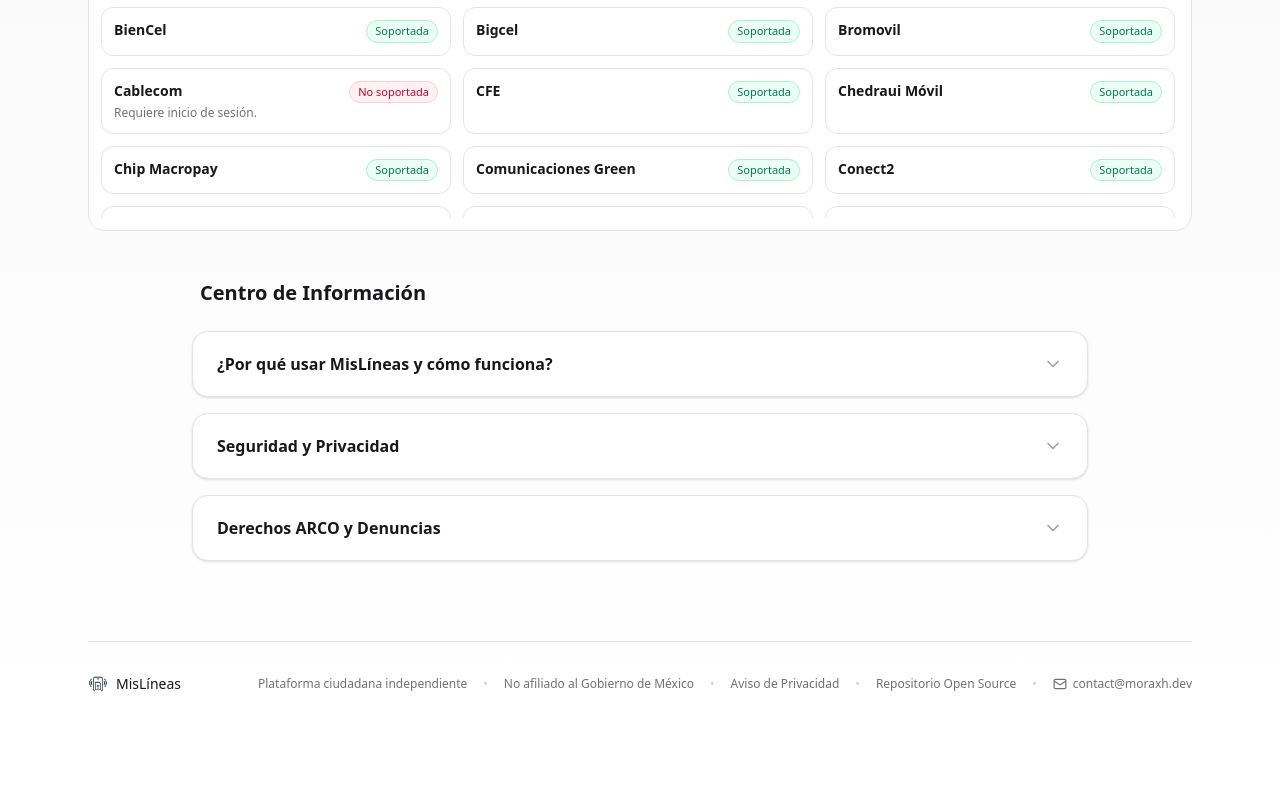
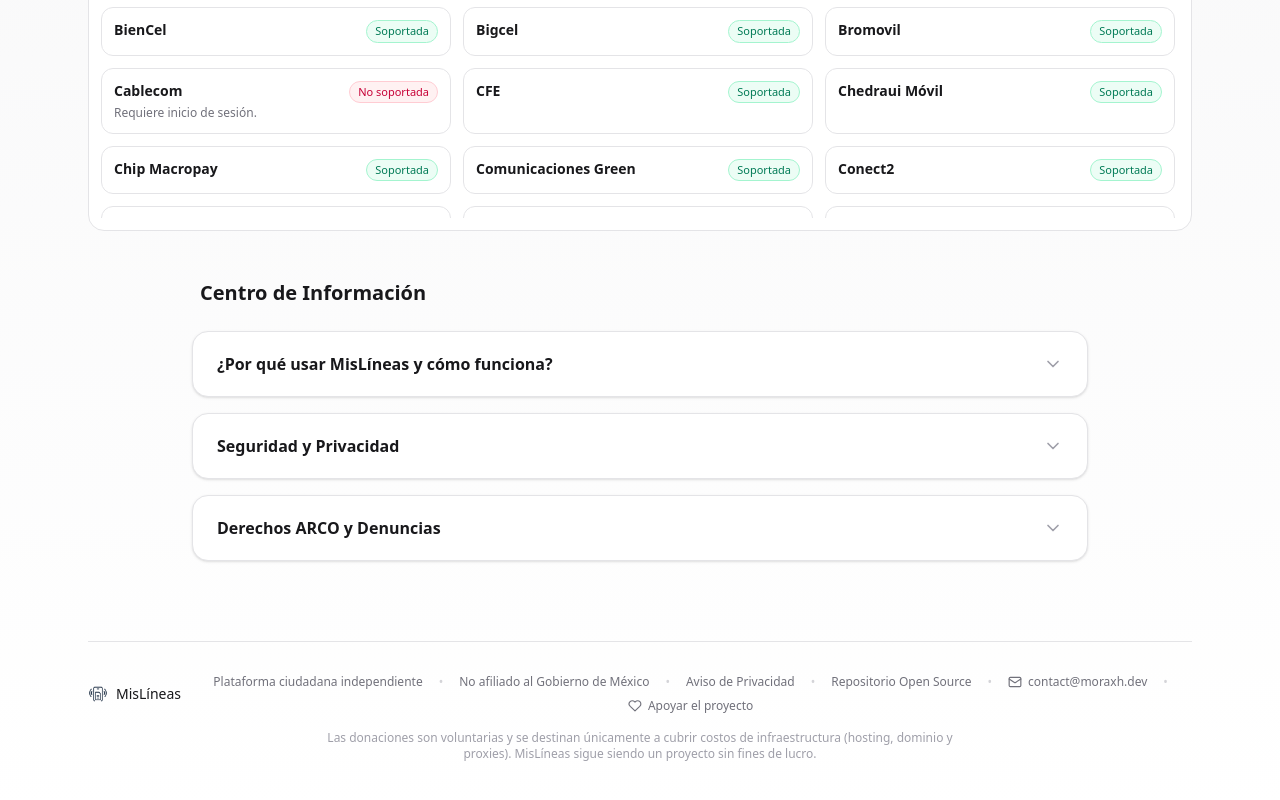
Before and after one commit to CarlosNunezMX/MisLineas, a Next.js app: page / in a window 1280 px wide. Shown: the part 1939-2739 px from the top of the page. Before the commit the page ends 2681 px from the top, so only its background shows below. Built offline with nearby package versions, Linux system fonts and the light colour scheme.

Commit message:
Restore Ko-fi donation link and improve footer wrapping
Footer items now use whitespace-nowrap and flex-wrap so labels don't
break mid-word on narrow viewports.

```diff
--- a/src/components/home/Footer.tsx
+++ b/src/components/home/Footer.tsx
@@ -3,7 +3,8 @@
 
 export function Footer() {
   return (
-    <footer className="mt-20 pt-8 border-t border-zinc-200 flex flex-col md:flex-row items-center justify-between gap-4 text-sm text-zinc-500">
+    <footer className="mt-20 pt-8 border-t border-zinc-200 flex flex-col gap-4 text-sm text-zinc-500">
+      <div className="flex flex-col md:flex-row items-center justify-between gap-4">
         <div className="flex items-center gap-2 font-medium text-zinc-900">
           <Image
             src={logo}
@@ -14,21 +15,25 @@
           />{" "}
           MisLíneas
         </div>
-      <div className="flex flex-col md:flex-row items-center gap-4 text-xs font-medium">
-        <span>Plataforma ciudadana independiente</span>
+        <div className="flex flex-col md:flex-row md:flex-wrap md:justify-center items-center gap-x-4 gap-y-2 text-xs font-medium">
+          <span className="whitespace-nowrap">
+            Plataforma ciudadana independiente
+          </span>
           <span className="hidden md:block text-zinc-300">&bull;</span>
-        <span>No afiliado al Gobierno de México</span>
+          <span className="whitespace-nowrap">
+            No afiliado al Gobierno de México
+          </span>
           <span className="hidden md:block text-zinc-300">&bull;</span>
           <a
             href="/aviso-de-privacidad"
-          className="hover:text-black transition-colors"
+            className="whitespace-nowrap hover:text-black transition-colors"
           >
             Aviso de Privacidad
           </a>
           <span className="hidden md:block text-zinc-300">&bull;</span>
           <a
             href="https://github.com/moraxh/MisLineas"
-          className="hover:text-black transition-colors"
+            className="whitespace-nowrap hover:text-black transition-colors"
             target="_blank"
             rel="noopener noreferrer"
           >
@@ -37,7 +42,7 @@
           <span className="hidden md:block text-zinc-300">&bull;</span>
           <a
             href="mailto:contact@moraxh.dev"
-          className="flex items-center gap-1.5 hover:text-black transition-colors"
+            className="flex items-center gap-1.5 whitespace-nowrap hover:text-black transition-colors"
           >
             <svg
               xmlns="http://www.w3.org/2000/svg"
@@ -47,7 +52,7 @@
               strokeWidth="2"
               strokeLinecap="round"
               strokeLinejoin="round"
-            className="w-3.5 h-3.5"
+              className="w-3.5 h-3.5 shrink-0"
               aria-hidden="true"
             >
               <rect x="2" y="4" width="20" height="16" rx="2" />
@@ -55,7 +60,35 @@
             </svg>
             contact@moraxh.dev
           </a>
+          <span className="hidden md:block text-zinc-300">&bull;</span>
+          <a
+            href="https://ko-fi.com/moraxh"
+            className="flex items-center gap-1.5 whitespace-nowrap hover:text-black transition-colors"
+            target="_blank"
+            rel="noopener noreferrer"
+          >
+            <svg
+              xmlns="http://www.w3.org/2000/svg"
+              viewBox="0 0 24 24"
+              fill="none"
+              stroke="currentColor"
+              strokeWidth="2"
+              strokeLinecap="round"
+              strokeLinejoin="round"
+              className="w-3.5 h-3.5 shrink-0"
+              aria-hidden="true"
+            >
+              <path d="M20.42 4.58a5.4 5.4 0 0 0-7.65 0l-.77.78-.77-.78a5.4 5.4 0 0 0-7.65 7.65l.77.78L12 20.23l7.65-7.22.77-.78a5.4 5.4 0 0 0 0-7.65z" />
+            </svg>
+            Apoyar el proyecto
+          </a>
         </div>
+      </div>
+      <p className="text-center text-xs text-zinc-400 max-w-2xl mx-auto">
+        Las donaciones son voluntarias y se destinan únicamente a cubrir
+        costos de infraestructura (hosting, dominio y proxies). MisLíneas
+        sigue siendo un proyecto sin fines de lucro.
+      </p>
     </footer>
   );
 }
```
Lines whose indentation alone changed are shown as unchanged.
